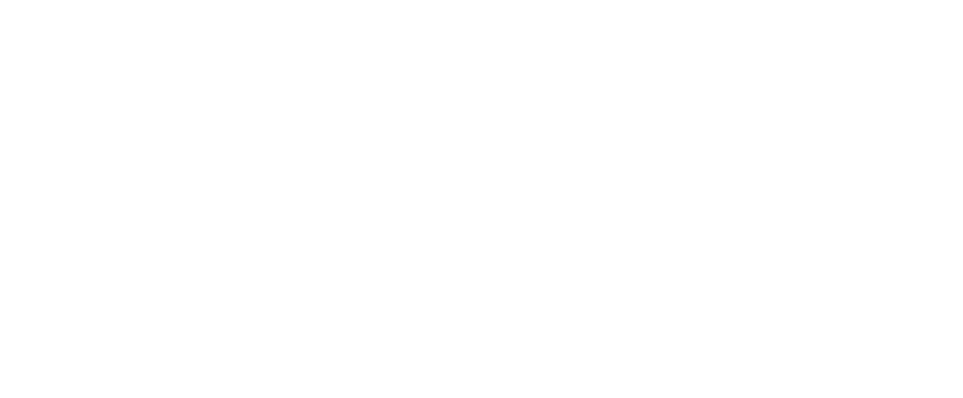
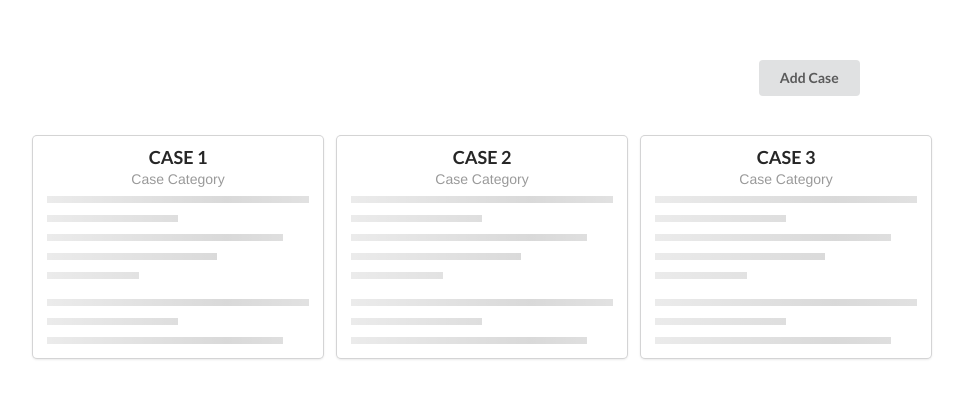
Before and after one commit to rchat95/DarthCodersV3RC, a Vue app in the folder employeevue/: page /client in a window 1280 px wide. Before the commit this address had no page. Shown: the top 398 px of the page, without its empty margins (254-1217 px from the left). Built offline with nearby package versions, Linux system fonts and the light colour scheme.

Commit message:
adding pages - case details, client

```diff
--- a/employeevue/src/App.vue
+++ b/employeevue/src/App.vue
@@ -10,6 +10,7 @@
 
 <script>
 import Employee from "@/views/Employee.vue";
+import CaseDetails from "@/views/CaseDetails.vue";
 
 export default {
   name: 'App',
@@ -22,6 +23,7 @@
     console.log("isLoggedIn = " + this.isLoggedIn)
   },
   components: {
+    CaseDetails,
     Employee
   }
 }
--- a/employeevue/src/router/index.js
+++ b/employeevue/src/router/index.js
@@ -1,10 +1,14 @@
 import { createRouter, createWebHistory } from 'vue-router'
 import Login from '../views/Login.vue'
 import Home from '../views/Home.vue'
+import CaseDetails from "@/views/CaseDetails.vue";
 import Employee from '../views/Employee.vue'
 import EmployeeForm from '../views/EmployeeForm.vue'
 import EmployeeUpdateForm from '../views/EmployeeUpdateForm.vue'
 import EmployeeDeleteForm from '../views/EmployeeDeleteForm.vue'
+
+import Client from "../views/Client.vue"
+
 import SignUp from "../views/SignUp.vue";
 import AddCase from "../views/AddCase.vue";
 
@@ -23,6 +27,16 @@
     path: '/addcase',
     name: 'AddCase',
     component: AddCase
+  },
+  {
+    path: '/case',
+    name: 'CaseDetails',
+    component: CaseDetails
+  },
+  {
+    path: '/client',
+    name: 'Client',
+    component: Client
   },
   {
     path: '/home',
--- /dev/null
+++ b/employeevue/src/views/CaseDetails.vue
@@ -0,0 +1,77 @@
+
+<script setup>
+
+</script>
+
+<template>
+  <div class="ui centered grid container">
+  <div class="ui card">
+    <div class="content">
+      <div class="header">CASE DETAILS</div>
+      <div class="meta">2 days ago</div>
+      <br>
+      <div class="description">
+        <p><b>CASE STATUS</b></p>
+        <div class="ui vertical steps">
+          <div class="completed step">
+            <i class="question circle outline icon"></i>
+            <div class="content">
+              <div class="title">Case Created</div>
+            </div>
+          </div>
+          <div class="completed step">
+            <i class="question circle outline icon"></i>
+            <div class="content">
+              <div class="title">Assigned to Counsellor</div>
+            </div>
+          </div>
+          <div class="completed step">
+            <i class="question circle outline icon"></i>
+            <div class="content">
+              <div class="title">Assigned to Therapist</div>
+            </div>
+          </div>
+          <div class="active step">
+            <i class="info icon"></i>
+            <div class="content">
+              <div class="title">Case closed</div>
+            </div>
+          </div>
+        </div>
+        <div class="ui image label">
+          Anxiety
+          <i class="delete icon"></i>
+        </div>
+        <div class="ui image label">
+          Depression
+          <i class="delete icon"></i>
+        </div>
+        <div class="ui image label">
+          Stress
+          <i class="delete icon"></i>
+        </div>
+      </div>
+      <br>
+      <p>Notes</p>
+      <div class="ui placeholder">
+        <div class="paragraph">
+          <div class="line"></div>
+          <div class="line"></div>
+          <div class="line"></div>
+          <div class="line"></div>
+          <div class="line"></div>
+        </div>
+        <div class="paragraph">
+          <div class="line"></div>
+          <div class="line"></div>
+          <div class="line"></div>
+        </div>
+      </div>
+    </div>
+  </div>
+  </div>
+</template>
+
+<style scoped>
+
+</style>
--- /dev/null
+++ b/employeevue/src/views/Client.vue
@@ -0,0 +1,90 @@
+<script setup>
+
+</script>
+
+<template>
+  <button class="ui button">Add Case</button>
+  <br>
+  <br>
+  <br>
+  <div class="centered">
+  <div class="ui cards">
+    <div class="card">
+      <div class="content">
+        <div class="header">CASE 1</div>
+        <div class="meta">Case Category</div>
+        <div class="description">
+          <div class="ui placeholder">
+            <div class="paragraph">
+              <div class="line"></div>
+              <div class="line"></div>
+              <div class="line"></div>
+              <div class="line"></div>
+              <div class="line"></div>
+            </div>
+            <div class="paragraph">
+              <div class="line"></div>
+              <div class="line"></div>
+              <div class="line"></div>
+            </div>
+          </div>
+        </div>
+      </div>
+    </div>
+    <div class="card">
+      <div class="content">
+        <div class="header">CASE 2</div>
+        <div class="meta">Case Category</div>
+        <div class="description">
+          <div class="ui placeholder">
+            <div class="paragraph">
+              <div class="line"></div>
+              <div class="line"></div>
+              <div class="line"></div>
+              <div class="line"></div>
+              <div class="line"></div>
+            </div>
+            <div class="paragraph">
+              <div class="line"></div>
+              <div class="line"></div>
+              <div class="line"></div>
+            </div>
+          </div>
+        </div>
+      </div>
+    </div>
+    <div class="card">
+      <div class="content">
+        <div class="header">CASE 3</div>
+        <div class="meta">Case Category</div>
+        <div class="description">
+          <div class="ui placeholder">
+            <div class="paragraph">
+              <div class="line"></div>
+              <div class="line"></div>
+              <div class="line"></div>
+              <div class="line"></div>
+              <div class="line"></div>
+            </div>
+            <div class="paragraph">
+              <div class="line"></div>
+              <div class="line"></div>
+              <div class="line"></div>
+            </div>
+          </div>
+        </div>
+      </div>
+    </div>
+  </div>
+  </div>
+
+</template>
+
+<style scoped>
+.ui.cards {
+  margin-left: 280px;
+}
+.ui.button{
+  margin-left: 850px;
+}
+</style>
--- a/employeevue/src/views/Login.vue
+++ b/employeevue/src/views/Login.vue
@@ -42,6 +42,7 @@
 
 </template>
 
+
 <script>
 export default {
   name: 'Login',
@@ -54,7 +55,7 @@
     loginClick() {
       console.log("Login clicked!")
       //TO BE CHANGED!
-      this.$router.push('/home')
+      this.$router.push('/case')
     },
     goToRegister() {
       console.log("Go to Sign Up page!")
```
